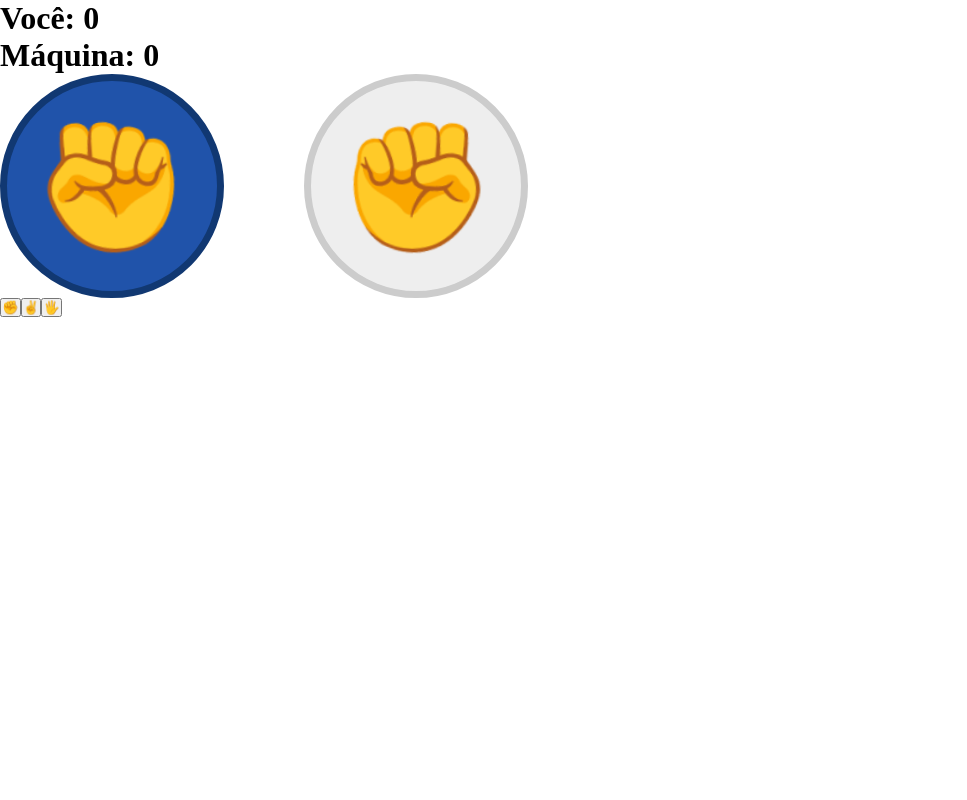
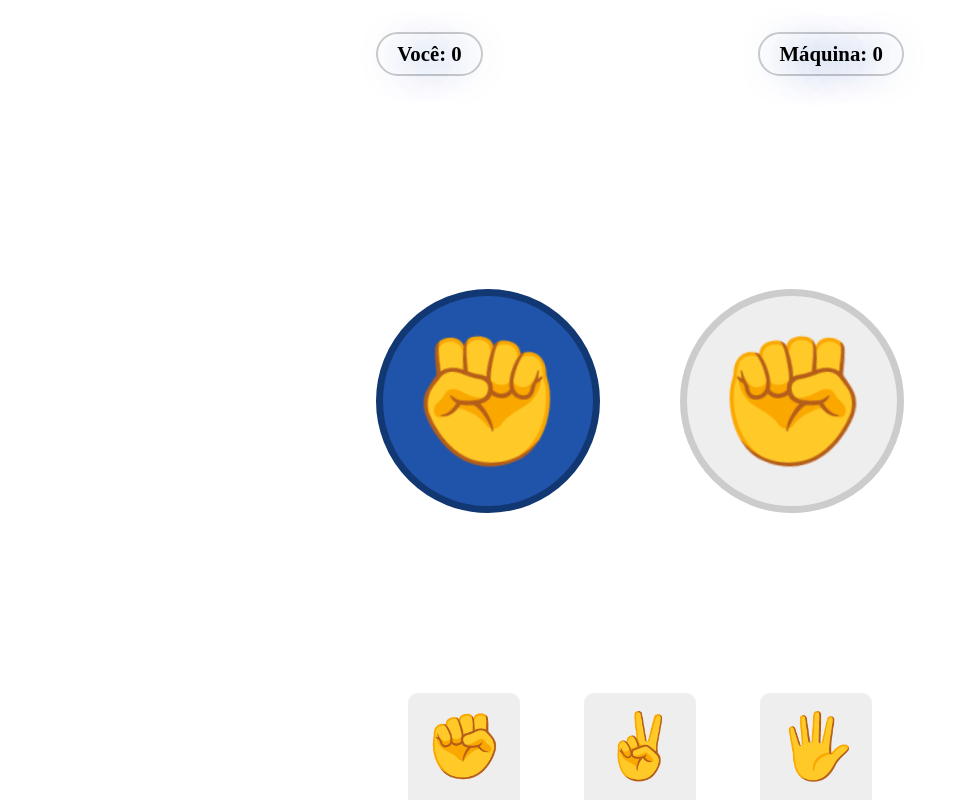
Before and after one commit to nascjoao/Rock-Paper-Scissors, a Next.js app: page / in a window 1280 px wide. Shown: the whole page, without its empty margins (0-967 px from the left). Built offline with nearby package versions, Linux system fonts and the light colour scheme.

Commit message:
feat: style Game

```diff
--- a/src/components/Game.tsx
+++ b/src/components/Game/index.tsx
@@ -1,6 +1,7 @@
-import PlayerChoice from "./PlayerChoice"
-import getMachineChoice from "../helpers/getMachineChoice"
 import { useEffect, useState } from "react"
+import PlayerChoice from "../PlayerChoice"
+import getMachineChoice from "../../helpers/getMachineChoice"
+import style from './styles.module.scss'
 
 interface CounterPicks {
   '✊': string;
@@ -50,19 +51,23 @@ export default function Game(): JSX.Element {
   }, [playerChoice, machineChoice])
 
   return (
-    <>
-      <h1>Você: {score.player}</h1>
-      <h1>Máquina: {score.machine}</h1>
+    <div className={style.game}>
+      <header className={style.score}>
+        <strong>Você: {score.player}</strong>
+        <strong>Máquina: {score.machine}</strong>
+      </header>
       { showWinner !== '' && (
-        <h1>{showWinner} ganhou!</h1>
+        <strong className={style.winner}>{showWinner} ganhou!</strong>
       ) }
-      <div style={{ display: 'flex', gap: '5rem' }}>
+      <div className={style.playerChoiceContainer}>
         <PlayerChoice choice={playerChoice} />
         <PlayerChoice machine choice={machineChoice} />
       </div>
-      <button onClick={chooseOption}>✊</button>
-      <button onClick={chooseOption}>✌️</button>
-      <button onClick={chooseOption}>🖐</button>
-    </>
+      <section className={style.options}>
+        <button onClick={chooseOption}>✊</button>
+        <button onClick={chooseOption}>✌️</button>
+        <button onClick={chooseOption}>🖐</button>
+      </section>
+    </div>
   )
 }
--- /dev/null
+++ b/src/components/Game/styles.module.scss
@@ -0,0 +1,87 @@
+.game {
+  display: flex;
+  flex-direction: column;
+  justify-content: space-between;
+  align-items: center;
+  height: 100vh;
+
+  .score {
+    display: flex;
+    justify-content: space-between;
+    padding: 2rem;
+    width: 100%;
+    max-width: calc(528px + 4rem);
+    font-size: 1.3rem;
+    color: black;
+    text-shadow: 2px 3px 40px rgb(32, 83, 170);
+
+    strong {
+      background: white;
+      border-radius: 99px;
+      padding: .5rem 1.2rem;
+      border: 2px solid #ccc;
+    }
+  }
+
+  .playerChoiceContainer {
+    display: flex;
+    gap: 5rem;
+
+    @media screen and (max-width: 566px) {
+      gap: 3rem;
+    }
+
+    @media screen and (max-width: 440px) {
+      gap: 2rem;
+    }
+
+    @media screen and (max-width: 415px) {
+      gap: 1rem;
+    }
+  }
+
+  .options {
+    display: flex;
+    justify-content: space-between;
+    width: 100%;
+    max-width: 528px;
+    padding: 0 2rem;
+
+    button {
+      font-size: 4rem;
+      background: #eee;
+      border: none;
+      border-radius: 10px 10px 0 0;
+      cursor: pointer;
+      padding: 1rem;
+    }
+  }
+
+  @keyframes slideUp {
+    0% {
+      transform: translateY(10%);
+      opacity: 0;
+    } 50% {
+      transform: translateY(0%);
+      opacity: 1;
+    } 100% {
+      transform: translateY(-10%);
+      opacity: 0;
+    }
+  }
+  .winner {
+    animation: slideUp 500ms cubic-bezier(.47,0,.74,.71) forwards;
+    font-size: 3rem;
+    height: 100vh;
+    position: absolute;
+    z-index: 2;
+    display: flex;
+    align-items: center;
+    justify-content: center;
+    text-align: center;
+    color: white;
+    -webkit-text-stroke: 1px rgba(32, 83, 170, .4);
+    text-shadow: 2px 3px 40px rgb(32, 83, 170);
+    font-family: sans-serif;
+  }
+}
```
